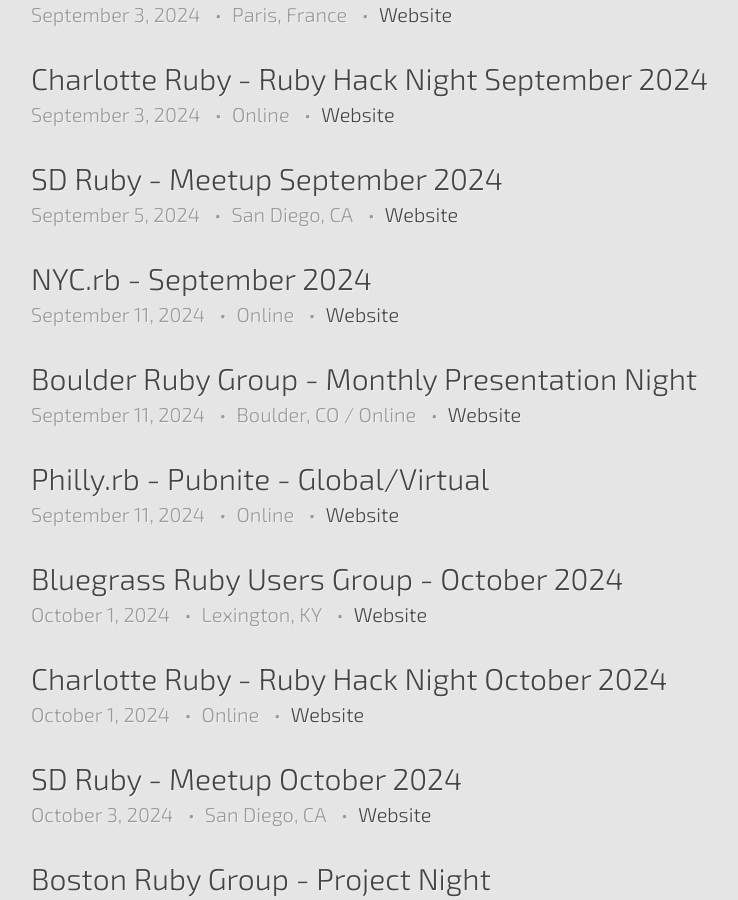
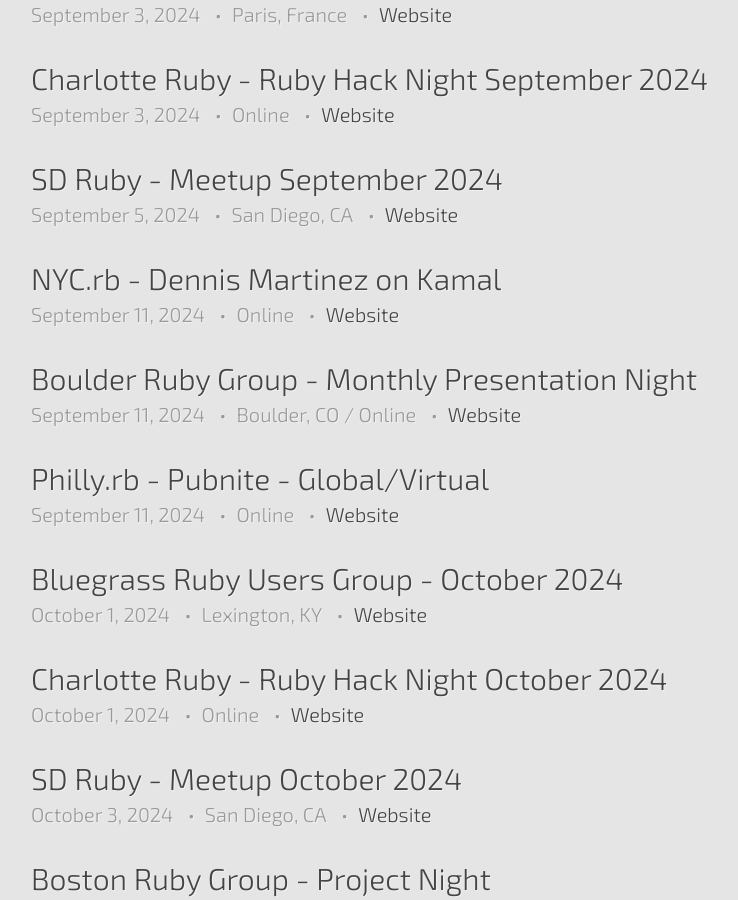
Before and after one commit to ruby-conferences/ruby-conferences.github.io, a Jekyll site: the page built from meetups/index.html, in a window 1280 px wide and 900 px high, scrolled down 1840 px. Shown: the whole window, without its empty margins (209-947 px from the left). Built offline with Jekyll 4.4.1, drawn with Linux system fonts in a browser that asks for light colours.

Commit message:
Update NYC.rb September Event

```diff
--- a/_data/meetups.yml
+++ b/_data/meetups.yml
@@ -1237,7 +1237,7 @@
   end_time: 21:00:00 PDT
   url: https://www.meetup.com/sdruby/events/hjmpmtygcmbhb
 
-- name: NYC.rb - September 2024
+- name: NYC.rb - Dennis Martinez on Kamal
   location: Online
   date: 2024-09-11
   start_time: 17:30:00 EDT
@@ -1389,8 +1389,8 @@
   date: 2024-12-10
   start_time: 20:30:00 EST
   end_time: 22:00:00 EST
+  url: https://www.meetup.com/phillyrb/events/nnlgbtygcqbnb
 
-  url: https://www.meetup.com/phillyrb/events/nnlgbtygcqbnb
 - name: NYC.rb - December 2024
   location: Online
   date: 2024-12-11
```
